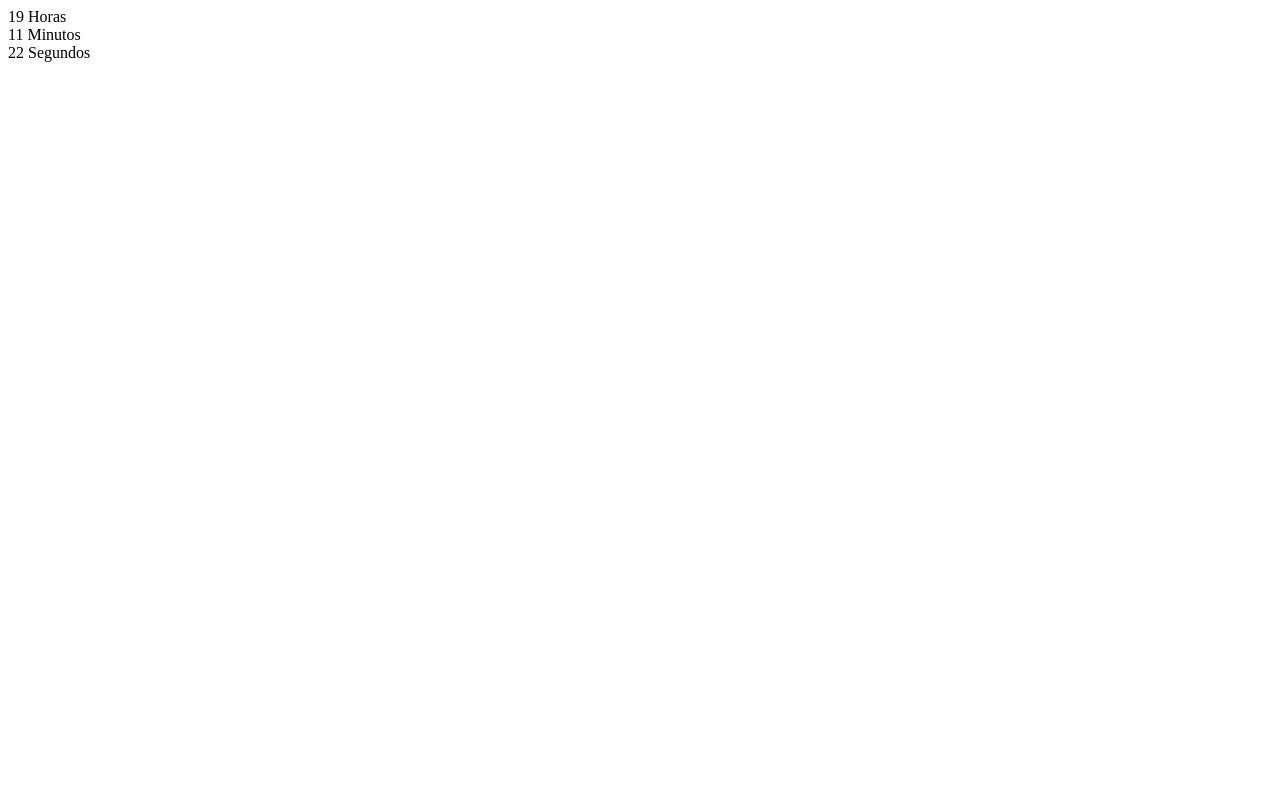
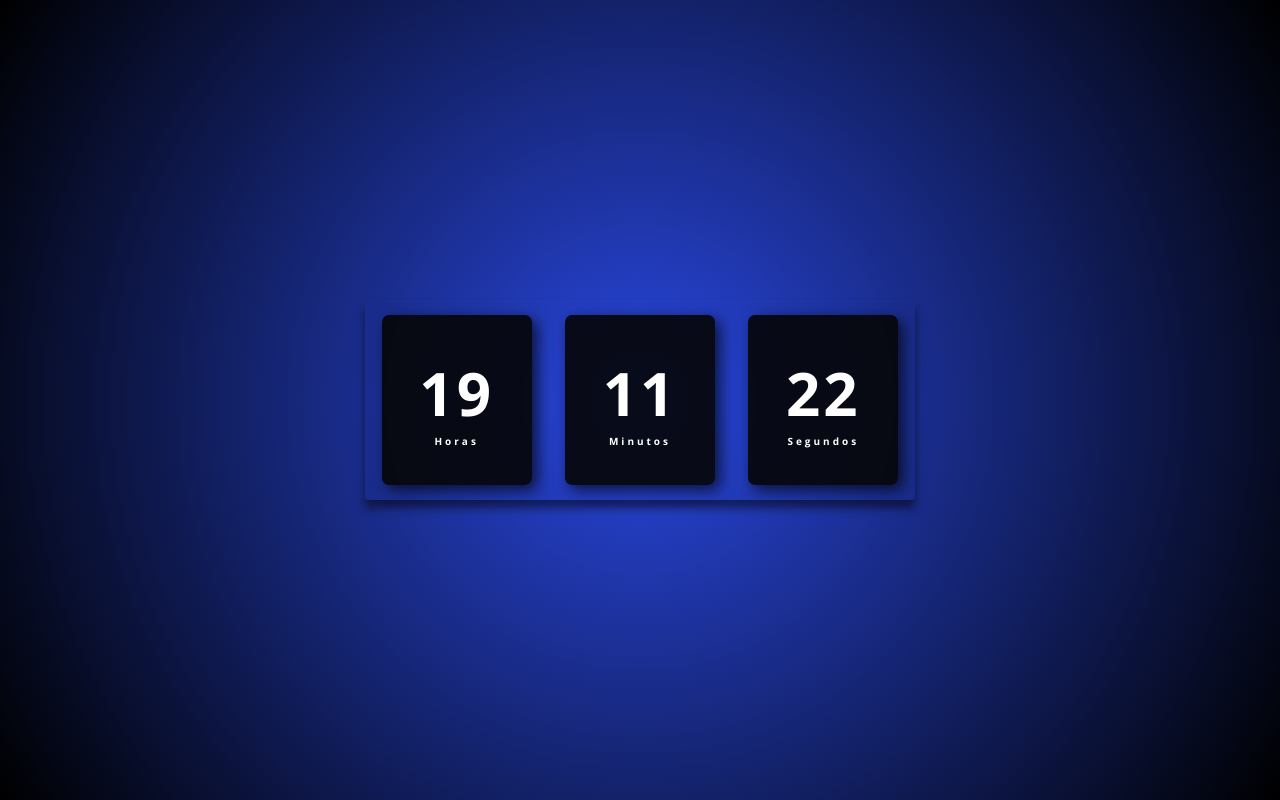
Before and after one commit to WesleyCouti/relogio-digital, a plain HTML site: page index.html in a window 1280 px wide. Drawn offline with nearby package versions, Linux system fonts and the light colour scheme; the site is published under a folder, as on GitHub Pages, so addresses that start at the root find nothing.

Commit message:
correção

```diff
--- a/index.html
+++ b/index.html
@@ -4,7 +4,7 @@
 <head>
     <meta charset="UTF-8">
     <meta name="viewport" content="width=device-width, initial-scale=1.0">
-    <link rel="stylesheet" href="/assest/css/style.css">
+    <link rel="stylesheet" href="assest/css/style.css">
     <title>Relogio Digital</title>
 
 </head>
```
